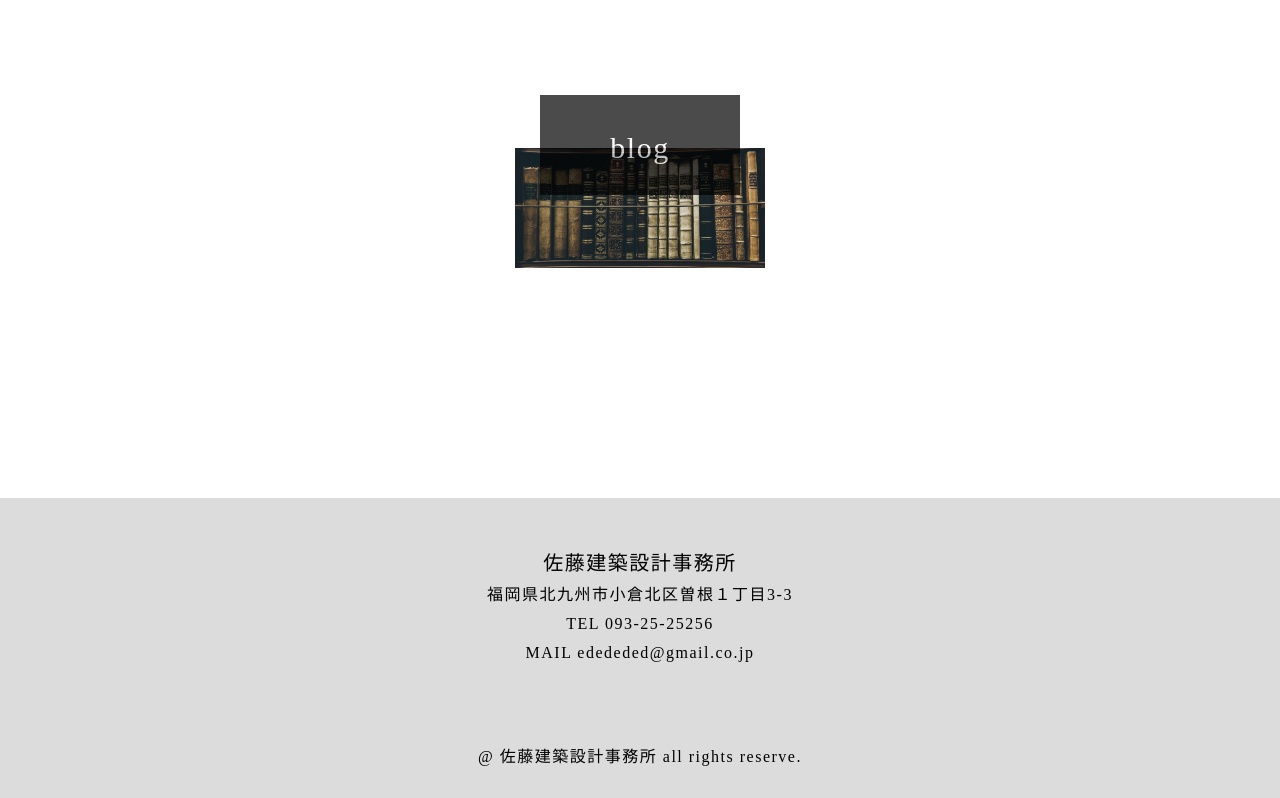
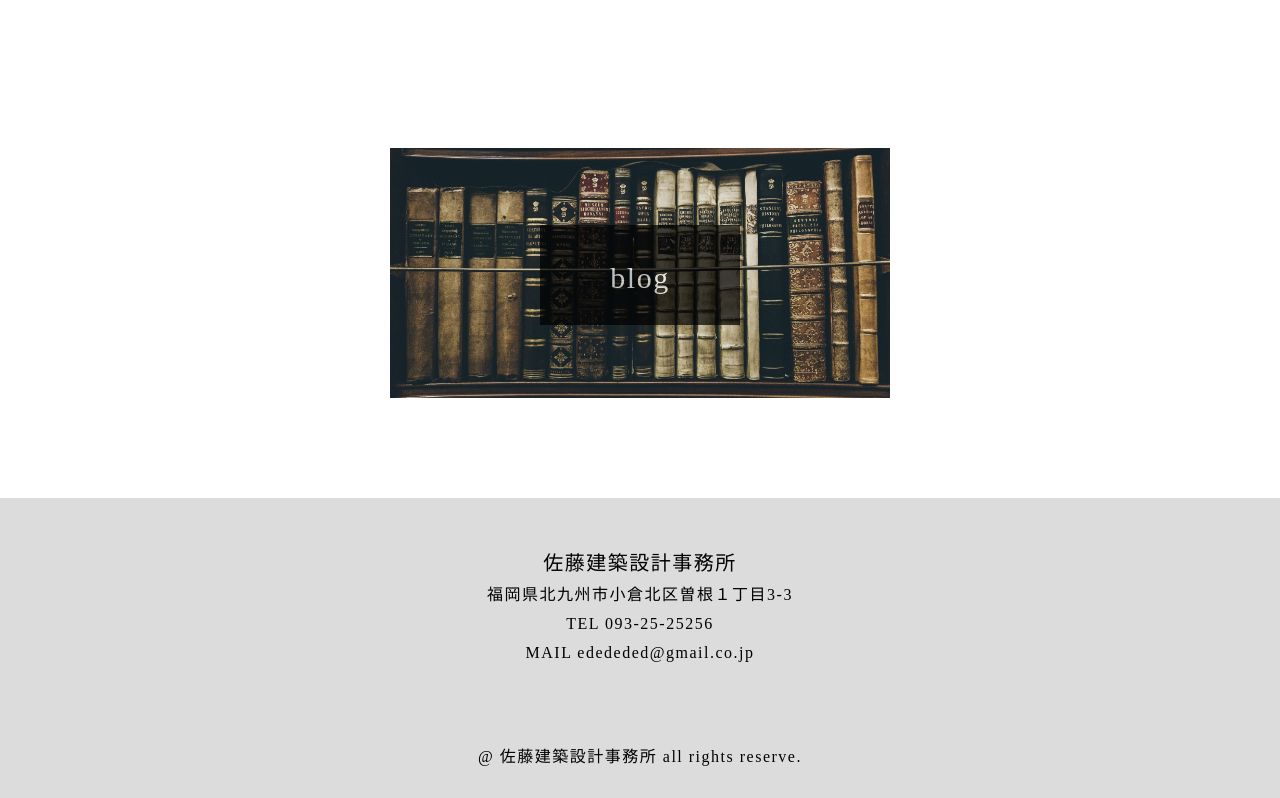
Before and after one commit to JamJaw/simple, a PHP site: page / in a window 1280 px wide. Shown: the part 2061-2859 px from the top of the page. Run offline with PHP 8.4, Linux system fonts and the light colour scheme; some libraries are stand-ins or nearby versions; some web fonts are replaced.

Commit message:
stlye commit

```diff
--- a/css/style.css
+++ b/css/style.css
@@ -298,8 +298,8 @@ header{
 	text-align: center;
 }
 .img11{
-	width:250px;
-	height:120px;
+	width:500px;
+	height:250px;
 	margin-top:150px;
 	cursor:pointer;
 }
```
